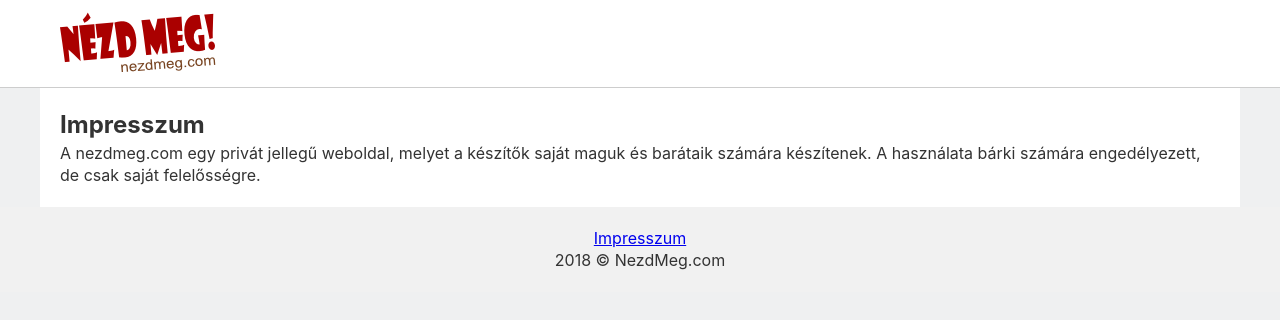
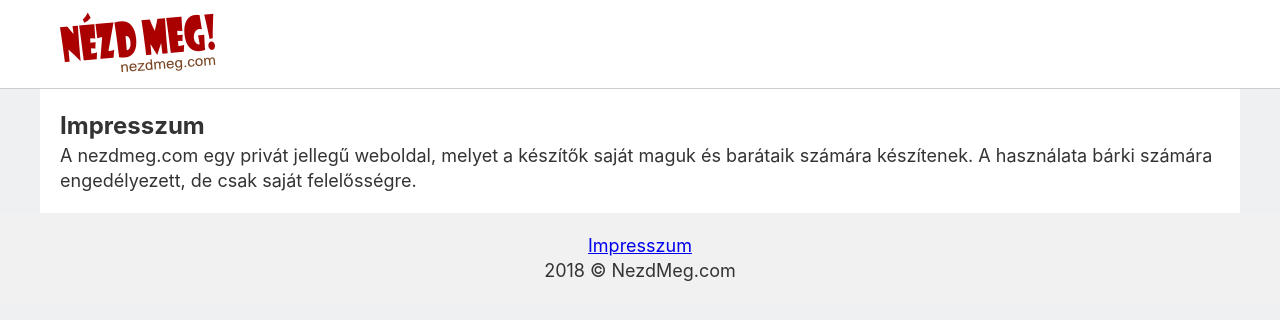
Before and after one commit to bdadam/nezdmeg.com, a Nuxt app: page /impresszum in a window 1280 px wide. Shown: the top 320 px of the page. Built offline with nearby package versions, Linux system fonts and the light colour scheme.

Commit message:
Increased base font size

```diff
--- a/css/main.scss
+++ b/css/main.scss
@@ -7,7 +7,7 @@ html {
 }
 
 body {
-    font-size: 1rem;
+    font-size: 1.125rem;
     // font-family: Open Sans, sans-serif;
     font-family: -apple-system, BlinkMacSystemFont, Segoe UI, Helvetica, Arial, sans-serif, Apple Color Emoji,
         Segoe UI Emoji, Segoe UI Symbol;
@@ -64,7 +64,6 @@ table {
 }
 
 .headline-3 {
-    font-size: 1.125rem;
     font-weight: bold;
     margin-bottom: 8px;
 }
--- a/pages/index.vue
+++ b/pages/index.vue
@@ -139,7 +139,7 @@ export default {
     .title {
         font-weight: 600;
         letter-spacing: 0.015em;
-        font-size: 1.125rem;
+        font-size: 1.25rem;
         line-height: 1.2;
         margin-bottom: 8px;
     }
```
